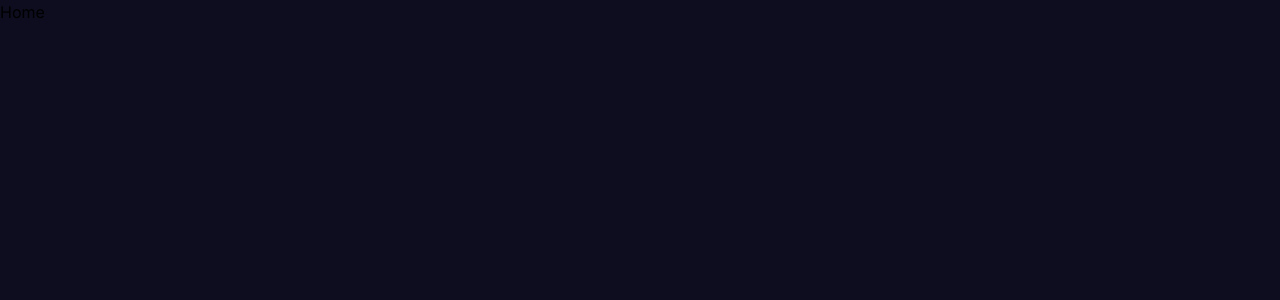
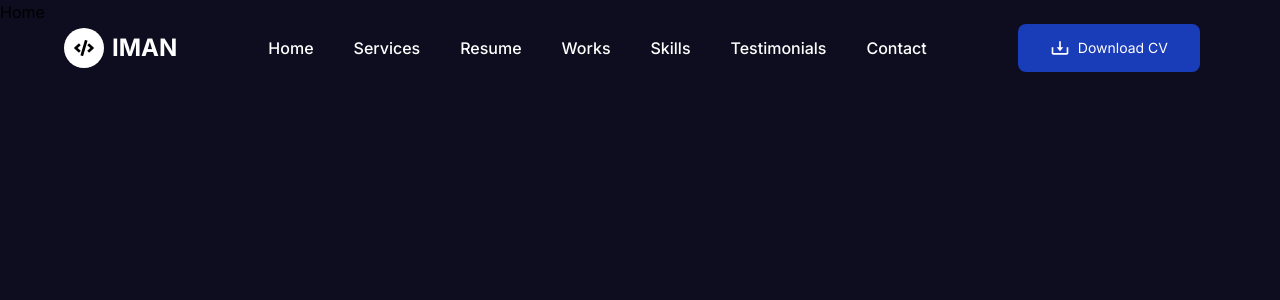
Before and after one commit to ImanPlus/portfolio-next-15, a Next.js app: page / in a window 1280 px wide. Shown: the top 300 px of the page. Built offline with nearby package versions, Linux system fonts and the light colour scheme.

Commit message:
create Navbar

```diff
--- a/app/about/team/page.tsx
+++ /dev/null
@@ -1,9 +0,0 @@
-import React from 'react'
-
-function TeamPage() {
-  return (
-    <div className='text-white text-5xl'>team page inside the AboutPage</div>
-  )
-}
-
-export default TeamPage;
--- a/app/layout.tsx
+++ b/app/layout.tsx
@@ -1,6 +1,7 @@
 import type { Metadata } from "next";
 import { Inter } from "next/font/google";
 import "./globals.css";
+import ResponsiveNav from "@/components/home/Navbar/ResponsiveNav";
 
 const font = Inter({
   weight: ["100", "200", "300", "400", "500", "600", "700", "800", "900"],
@@ -19,7 +20,10 @@ export default function RootLayout({
 }>) {
   return (
     <html lang="en">
-      <body className={`${font.className} antialiased bg-[#0d0d1f]`}>{children}</body>
+      <body className={`${font.className} antialiased bg-[#0d0d1f]`}>
+        <ResponsiveNav />
+        {children}
+      </body>
     </html>
   );
 }
--- /dev/null
+++ b/components/home/Navbar/MobileNav.tsx
@@ -0,0 +1,45 @@
+import { NavLinks } from "@/constant/constant";
+import Link from "next/link";
+import React from "react";
+import { CgClose } from "react-icons/cg";
+
+type Props = {
+  showNav: boolean;
+  closeNav: () => void;
+};
+
+function MobileNav({ closeNav, showNav }: Props) {
+  const navOpen = showNav ? "translate-x-0" : "translate-x-[100%]";
+
+  return (
+    <div>
+      {/* overlay */}
+      <div
+        className={`fixed inset-0 ${
+          showNav ? "opacity-70" : "opacity-0 pointer-events-none"
+        } transition-opacity duration-300 z-[100002] bg-black w-full h-screen`}
+        onClick={closeNav}
+      ></div>
+
+      {/* navLinks */}
+      <div
+        className={`text-white ${navOpen} fixed justify-center flex flex-col h-full transform transition-all duration-500 delay-300 w-[80%] sm:w-[60%] bg-cyan-800 space-y-6 z-[100050] right-0`}
+      >
+        {NavLinks.map((link) => (
+          <Link key={link.id} href={link.url}>
+            <p className="text-white w-fit text-xl ml-12 border-b-[1.5px] pb-1 border-white sm:text-[30px]">
+              {link.label}
+            </p>
+          </Link>
+        ))}
+        {/* cross icon */}
+        <CgClose
+          onClick={closeNav}
+          className="absolute top-[0.7rem] right-[1.4rem] sm:w-8 sm:h-8 w-6 h-6 cursor-pointer"
+        />
+      </div>
+    </div>
+  );
+}
+
+export default MobileNav;
--- /dev/null
+++ b/components/home/Navbar/Nav.tsx
@@ -0,0 +1,66 @@
+"use client";
+import { NavLinks } from "@/constant/constant";
+import Link from "next/link";
+import React, { useState, useEffect } from "react";
+import { BiDownload } from "react-icons/bi";
+import { FaCode } from "react-icons/fa";
+import { HiBars3BottomRight } from "react-icons/hi2";
+
+type Props = {
+openNav: () => void
+}
+
+function Nav({openNav}:Props) {
+  const [navBg, setNavBg]= useState(false);
+  useEffect(() => {
+    const handler  = () => {
+      if(window.scrollY >=90) setNavBg(true);
+      if(window.scrollY < 90) setNavBg(false);
+    };
+
+      window.addEventListener("scroll", handler);
+      return () => window.removeEventListener("scroll", handler);
+  }, [])
+
+  return (
+    <div className={`transition-all ${navBg? 'bg-[#0f142ed9] shadow-md': "fixed"} duration-200 h-[12vh] z-[10000] fixed w-full`}>
+      <div className="flex items-center h-full justify-between w-[90%] mx-auto">
+        {/* Logo */}
+        <div className="flex items-center space-x-2">
+          <div className="w-10 h-10 bg-white rounded-full flex items-center justify-center flex-col">
+            <FaCode className="w-5 h-5 text-black" />
+          </div>
+          <h1 className="text-xl hidden sm:block md:text-2xl text-white font-bold">
+            IMAN
+          </h1>
+        </div>
+        {/* navlinks */}
+        <div className="hidden lg:flex item-center space-x-10">
+          {NavLinks.map((link) => {
+            return (
+              <Link
+                key={link.id}
+                href={link.url}
+                className="text-base hover:text-cyan-300 text-white font-medium transition-all duration-200"
+              >
+                <p>{link.label}</p>
+              </Link>
+            );
+          })}
+        </div>
+        {/* buttons */}
+        <div className="flex item-center space-x-4 ">
+          {/* CV Button */}
+          <button className='px-8 py-3.5 text-sm cursour-pointer rounded-lg bg-blue-800 hover:bg-blue-900 transition-all duration-300 text-white flex item-center space-x-2'>
+            <BiDownload className="w-5 h-5" />
+            <span>Download CV</span>
+          </button>
+          {/* Burger Menu */}
+          <HiBars3BottomRight onClick={openNav} className="w-8 h-8 cursour-pointer text-white lg:hidden"/>
+        </div>
+      </div>
+    </div>
+  );
+}
+
+export default Nav;
--- /dev/null
+++ b/components/home/Navbar/ResponsiveNav.tsx
@@ -0,0 +1,19 @@
+"use client"
+import React, { useState } from 'react'
+import MobileNav from './MobileNav'
+import Nav from './Nav'
+
+function ResponsiveNav() {
+  const [showNav, setShowNav] = useState(false)
+  const openNavHandler = () => setShowNav(true)
+  const closeNavHandler = () => setShowNav(false)
+
+  return (
+    <div>
+      <Nav openNav={openNavHandler} />
+      <MobileNav showNav={showNav} closeNav = {closeNavHandler} />
+    </div>
+  )
+}
+
+export default ResponsiveNav
--- /dev/null
+++ b/constant/constant.ts
@@ -0,0 +1,37 @@
+export const NavLinks = [
+  {
+    id: 1,
+    url:"#",
+    label:"Home",
+  },
+  {
+    id: 2,
+    url:"#",
+    label:"Services",
+  },
+  {
+    id: 3,
+    url:"#",
+    label:"Resume",
+  },
+  {
+    id: 4,
+    url:"#",
+    label:"Works",
+  },
+  {
+    id: 5,
+    url:"#",
+    label:"Skills",
+  },
+  {
+    id: 6,
+    url:"#",
+    label:"Testimonials",
+  },
+  {
+    id: 7,
+    url:"#",
+    label:"Contact",
+  },
+]
```
